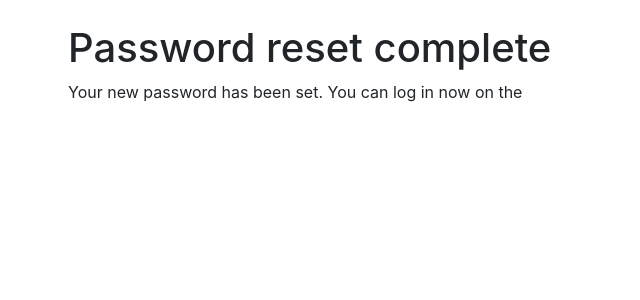
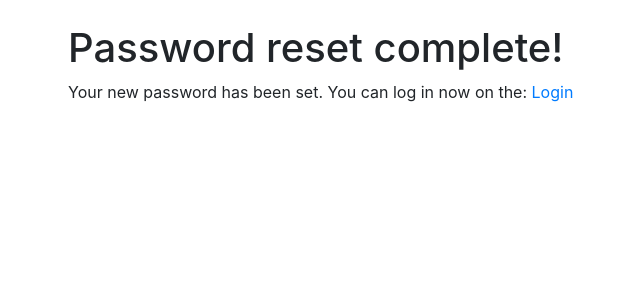
Before and after one commit to marcel-ctrl-art/newspaper-app, a Django app: template templates/registration/password_reset_complete.html in a window 1280 px wide. Shown: the part 56-356 px from the top of the page, without its empty margins (17-657 px from the left). Run offline with Django 3.2, Linux system fonts and the light colour scheme; the template is opened without the code that fills it, so the values that code supplies are empty; some libraries are stand-ins or nearby versions.

Commit message:
Update password reset template

```diff
--- a/templates/registration/password_reset_complete.html
+++ b/templates/registration/password_reset_complete.html
@@ -3,6 +3,6 @@
 {% block title %}Password reset complete{% endblock %}
 
 {% block content %}
-<h1>Password reset complete</h1>
-<p>Your new password has been set. You can log in now on the <a href="{% url 'login' %}"</p>
+<h1>Password reset complete!</h1>
+<p>Your new password has been set. You can log in now on the: <a href="{% url 'login' %}">Login</a></p>
 {% endblock %}
```
